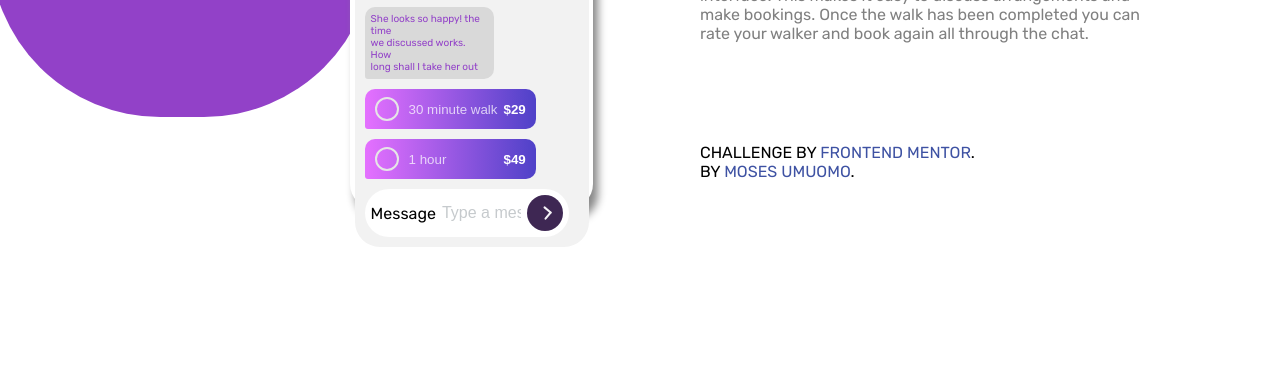
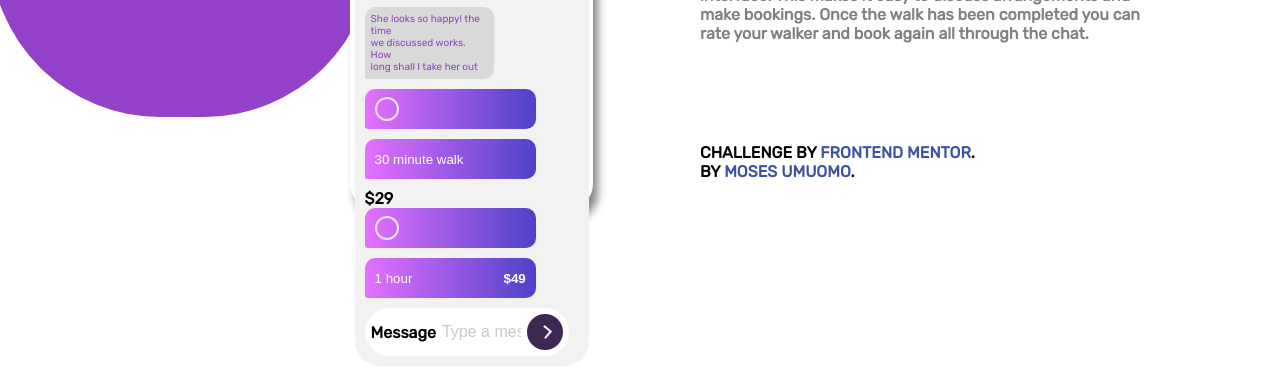
Before and after one commit to AbdelazizSoliman/chat-app-css-illustration-master, a plain HTML site: page chat-app-css-illustration-master/index.html in a window 1280 px wide. Shown: the part 433-800 px from the top of the page. Drawn offline with Linux system fonts and the light colour scheme; a web font is replaced by a local one.

Commit message:
Update index.html

```diff
--- a/chat-app-css-illustration-master/index.html
+++ b/chat-app-css-illustration-master/index.html
@@ -67,12 +67,12 @@
   <!--Start Button-->
       <button>
         <span></span>
-        <p>30 minute walk</p><b>$29</b>
+        <button>30 minute walk</button><b>$29</b>
       </button>
 
       <button>
         <span></span>
-        <p>1 hour</p> <b>$49</b>
+        <button>1 hour</p> <b>$49</button>
       </button>
 <!--End Button-->
 
```
